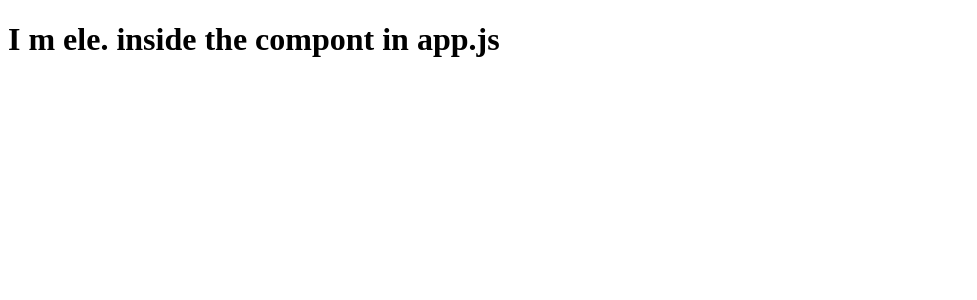
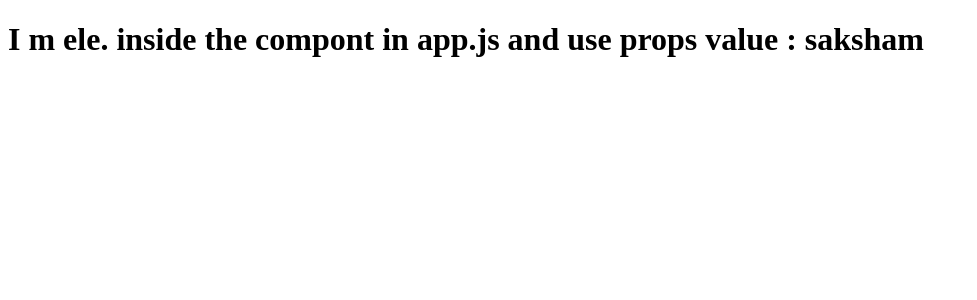
Before and after one commit to kashyap99saksham/React-Basic, a React (Create React App) app in the folder my-app/: page / in a window 1280 px wide. Shown: the top 300 px of the page, without its empty margins (0-977 px from the left). Built offline with nearby package versions, Linux system fonts and the light colour scheme.

Commit message:
use of function component and props

```diff
--- a/my-app/src/App.js
+++ b/my-app/src/App.js
@@ -6,11 +6,53 @@ import React, {Component} from "react"
 
 // export default el;
 
-// Exporting component to index.js
+// Exporting component to index.js     [FIRST LETTER OF COMPONENT NAME SHOULD BE BIG]
+// class App extends Component{
+//     render() {
+//         return <h1>I m ele. inside the compont in app.js</h1>        //use jsx bro
+//         // return React.createElement("h1",null,"I m ele. inside the compont in app.js");
+//     }
+// }
+// export default App;
+
+// Render Method can return single element only
+// To return multiple elements then use REACT FRAGMENT
+// class App extends Component{
+//         render() {
+//             return <>
+//                 <h1>I m ele. inside the compont in app.js</h1>
+//                 <h2>i am another element returned by render funtion</h2>
+//             </>;
+//         }
+//     }
+// export default App;
+
+// Use of Props in class component
 class App extends Component{
-    render() {
-        return <h1>I m ele. inside the compont in app.js</h1>       //use jsx bro
-        // return React.createElement("h1",null,"I m ele. inside the compont in app.js");
+        render() {
+        return  <h1>I m ele. inside the compont in app.js and use props value : {this.props.name}</h1>;
+        }
     }
-}
 export default App;
+
+
+
+
+/*--------------- FUNTION COMPONENT-------------*/
+// function student()
+// {
+//     return <h1> I m text inside the function component</h1>
+// }
+// export default student;
+
+// use new of of function which is arrow function
+// const Student = () => {
+//     return <h1> I m text inside the arrow function component</h1>
+// }
+// export default Student;
+
+// Use of Props in function : It is used to print values dynamically
+// const Student = (props) => {
+//     return <h1> I m text inside the arrow function component and using props : {props.name}</h1>
+// }
+// export default Student;
```
Also changed, not shown: my-app/src/index.js (+8 -1 lines).
